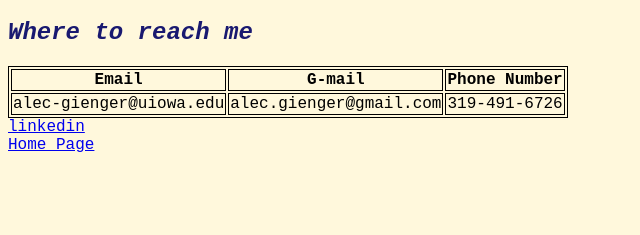
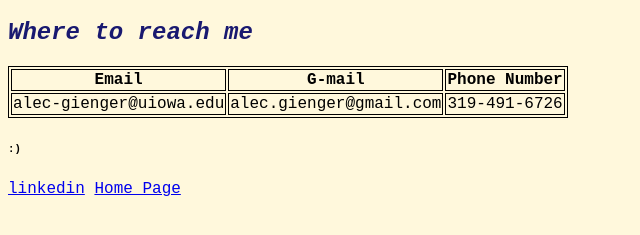
Before and after one commit to gienger/HW6, a plain HTML site: page Links.html in a window 1280 px wide. Shown: the part 61-296 px from the top of the page, without its empty margins (0-640 px from the left). Drawn offline with Linux system fonts and the light colour scheme.

Commit message:
Better format for contact page

```diff
--- a/Links.html
+++ b/Links.html
@@ -27,7 +27,8 @@
         <td>319-491-6726</td>
     </tr>
 </table>
-<article><a href="https://www.linkedin.com/in/alec-gienger/">linkedin</a></article>
-<article><a href="index.html"> Home Page </a></article>
+<h6>:)</h6>
+<a href="https://www.linkedin.com/in/alec-gienger/">linkedin</a>
+<a href="index.html"> Home Page </a>
 </body>
 </html>
```
